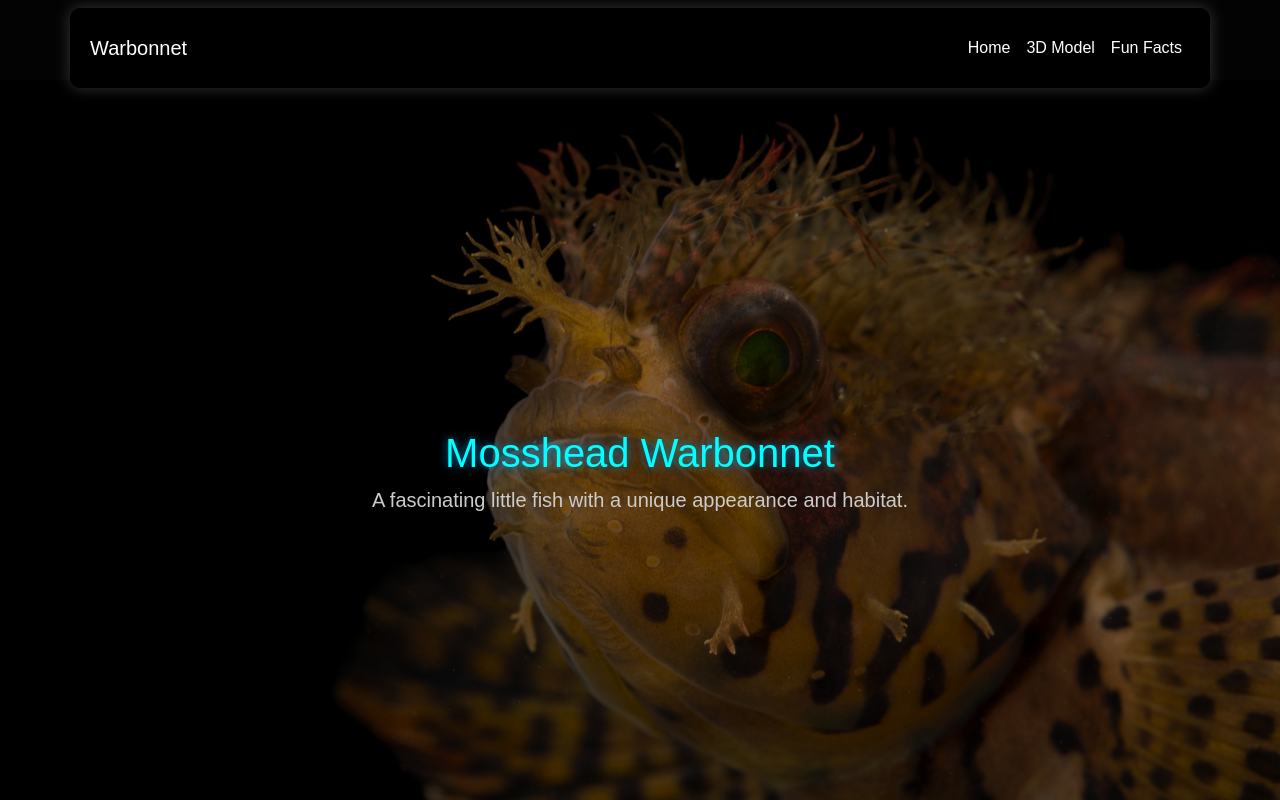
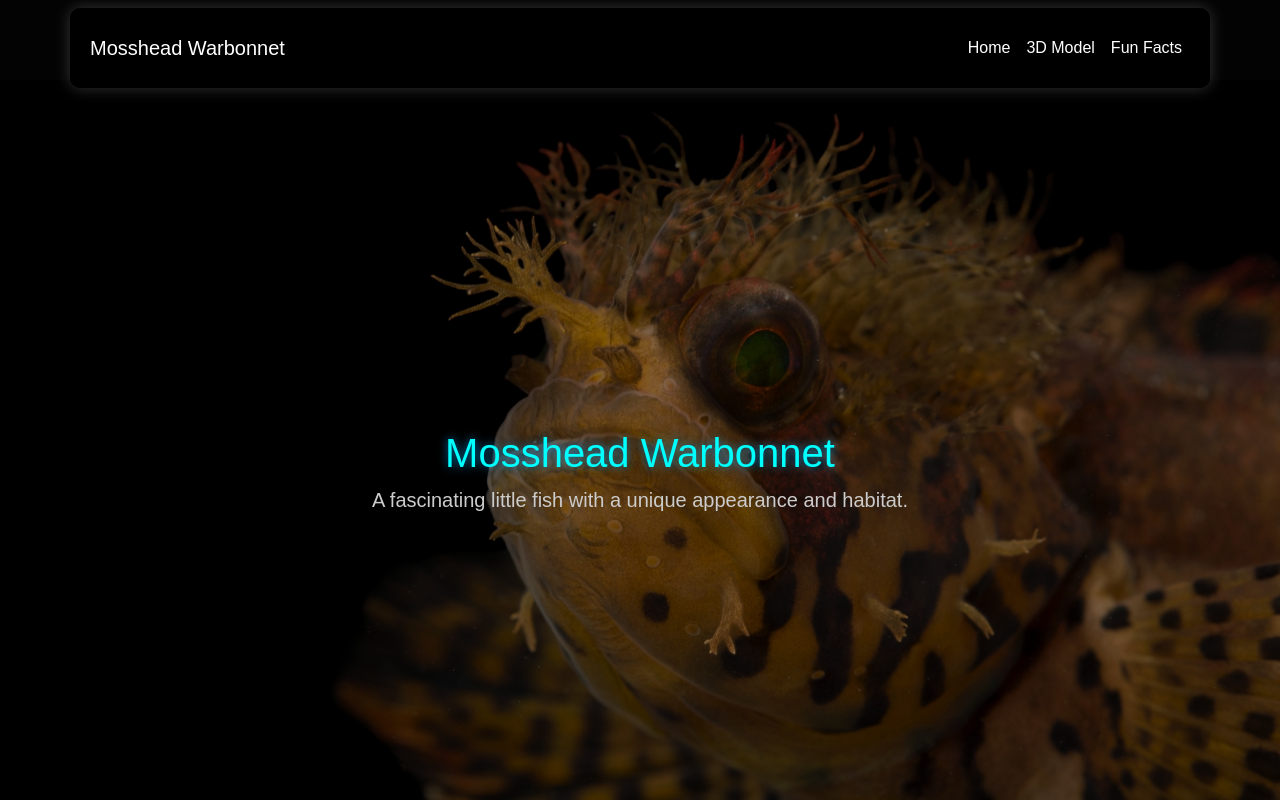
Before and after one commit to hmustain/mosshead-warbonnet, a plain HTML site: page index.html in a window 1280 px wide. Shown: the top 800 px of the page. Drawn offline with nearby package versions, Linux system fonts and the light colour scheme.

Commit message:
changed warbonnet to mosshead warbonnet in the nav

```diff
--- a/index.html
+++ b/index.html
@@ -21,7 +21,7 @@
 <!-- Navbar -->
 <nav id="navbar" class="navbar navbar-expand-lg navbar-dark fixed-top" style="background: rgba(0, 0, 0, 0.8);">
     <div class="container">
-      <a class="navbar-brand" href="#">Warbonnet</a>
+      <a class="navbar-brand" href="#">Mosshead Warbonnet</a>
       <button
         class="navbar-toggler"
         type="button"
```
